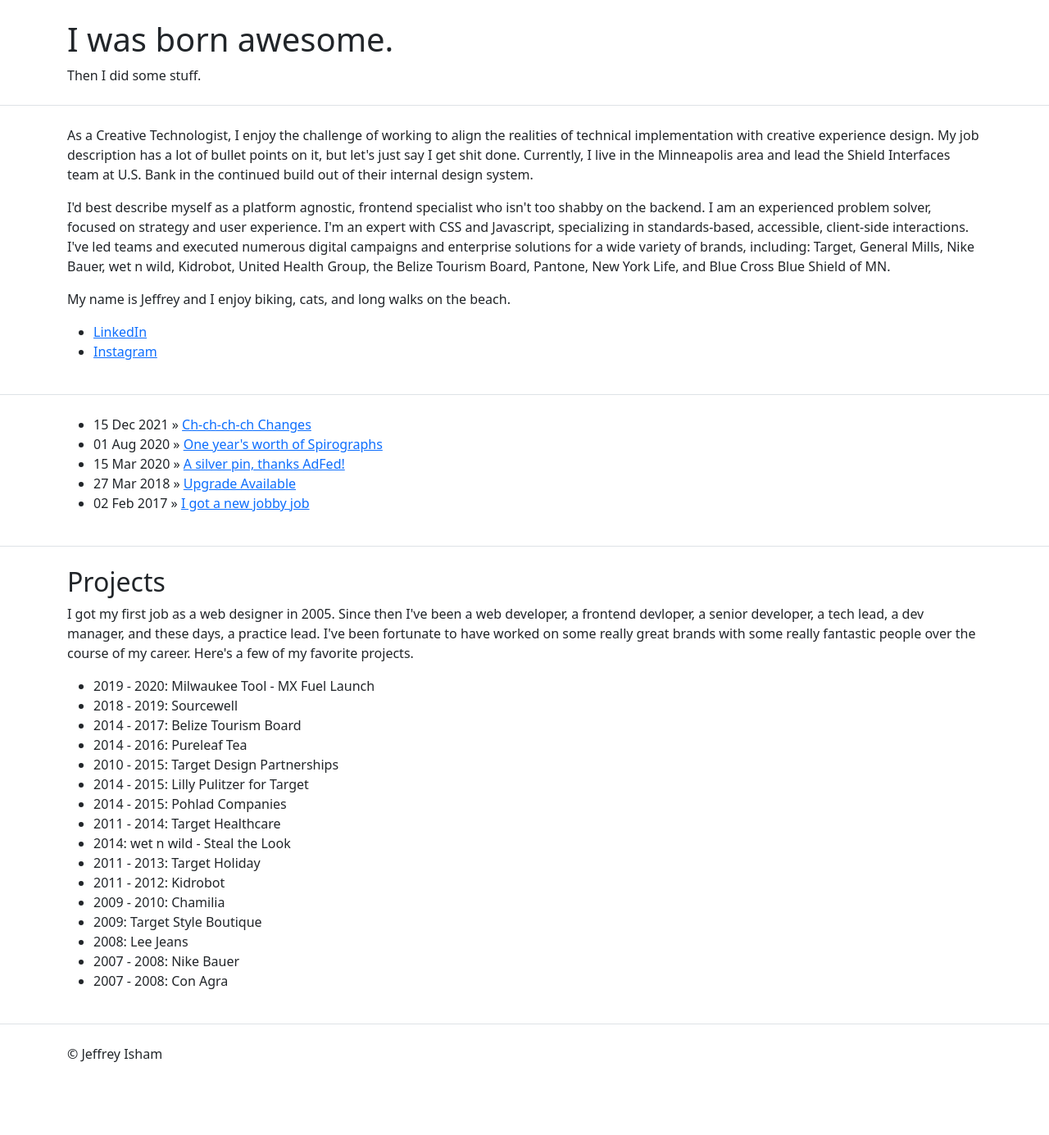
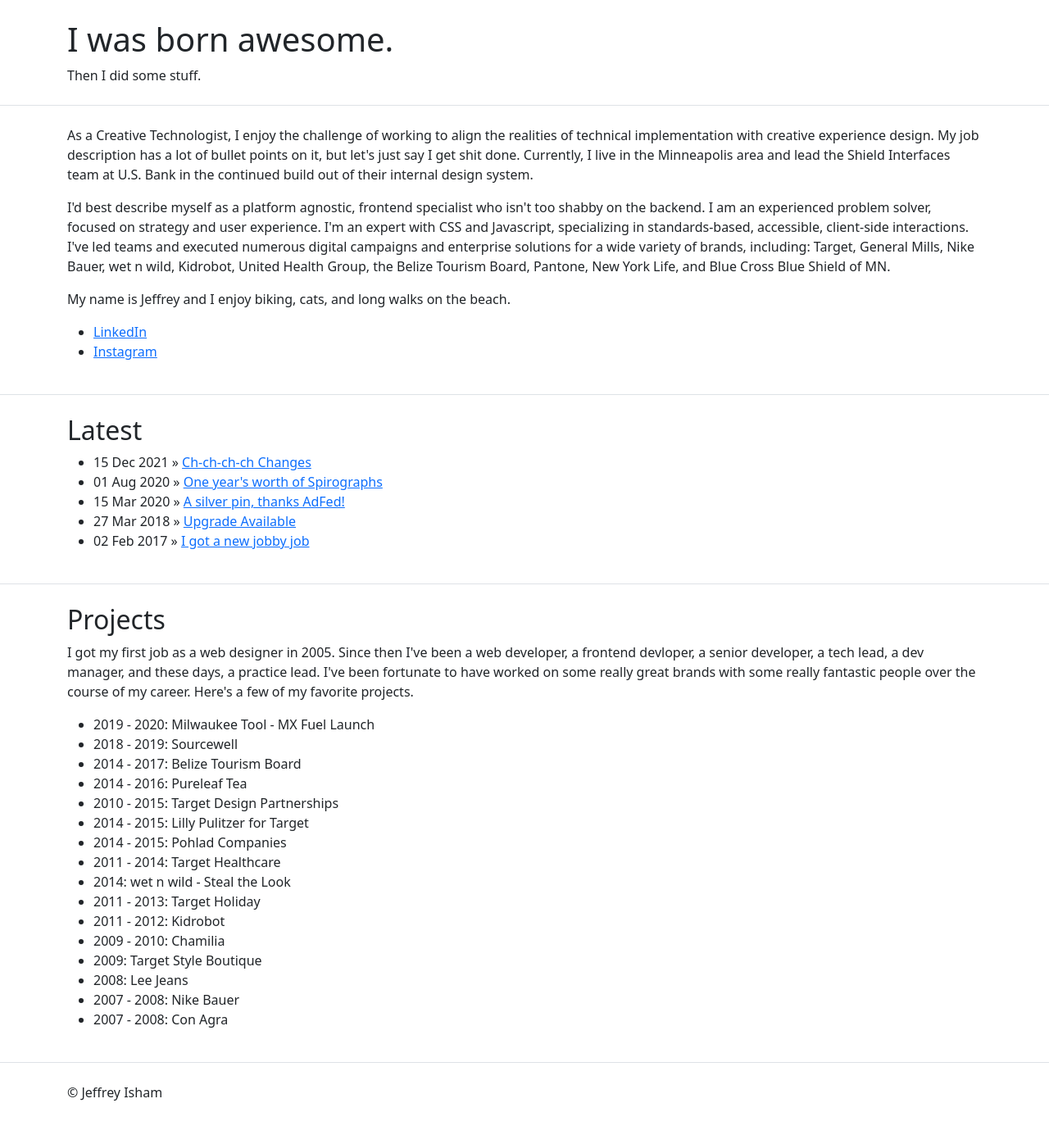
Before and after one commit to jeffreyisham/jeffreyisham.github.io, a Jekyll site: the page built from index.html, in a window 1280 px wide. Shown: the whole page at 82% size. Built offline with Jekyll 4.4.1, drawn with Linux system fonts in a browser that asks for light colours; before the commit the page ends 1338 px from its top, so only the background shows below that.

Commit message:
Update home.html

```diff
--- a/_layouts/home.html
+++ b/_layouts/home.html
@@ -20,6 +20,7 @@
 
     <div class="border-bottom">
       <div class="container py-4">
+        <h2>Latest</h2>
         <ul class="posts">
           {% for post in site.posts %}
             <li><span>{{ post.date | date_to_string }}</span> » <a href="{{ post.url }}" title="{{ post.title }}">{{ post.title }}</a></li>
```
